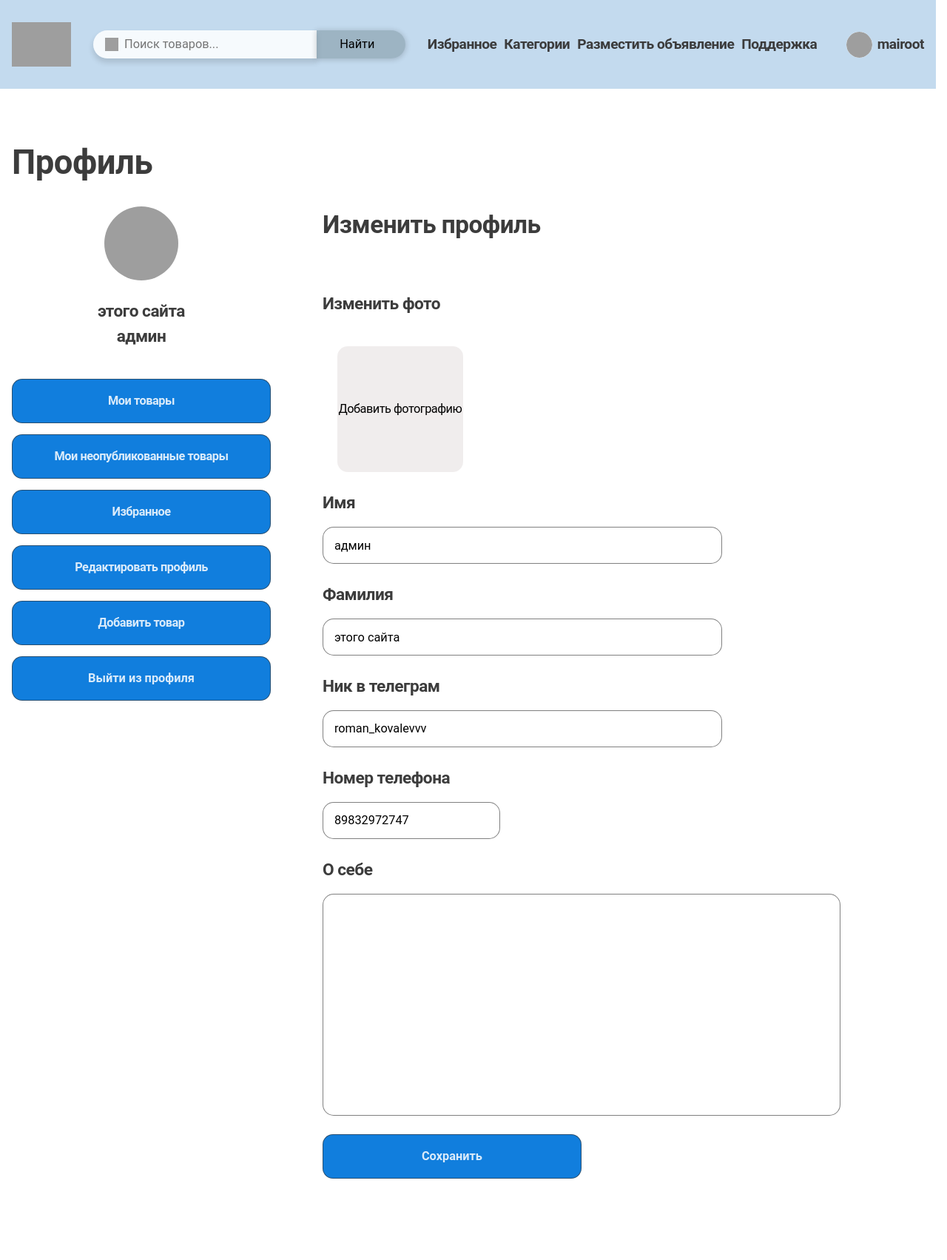
After one commit to RomanKovalev007/maimarket_project, a Django app: page /users/profile/change_data/ in a window 1280 px wide. The commit adds this page. Shown: the whole page at 74% size. Run offline with Django 5.2, Linux system fonts and the light colour scheme; a user stored in the database is signed in; some web fonts are replaced; grey boxes are pictures that could not be loaded.

Commit message:
оформленный профиль

```diff
--- a/goods/models.py
+++ b/goods/models.py
@@ -24,8 +24,9 @@ def upload_to(instance, filename):
         base_name = slugify(instance.name)[:50]  # Ограничиваем длину
         unique_name = f"{base_name}_{unique_name}"
 
-    # Формируем путь: media/products/год/месяц/день/файл
+    # Формируем путь: media/goods/год/месяц/день/файл
     return os.path.join('goods', year, month, day, unique_name)
+
 def translit_to_eng(s: str) -> str:
     d = {'а': 'a', 'б': 'b', 'в': 'v', 'г': 'g', 'д': 'd',
          'е': 'e', 'ё': 'yo', 'ж': 'zh', 'з': 'z', 'и': 'i', 'к': 'k',
--- a/templates/base.html
+++ b/templates/base.html
@@ -43,11 +43,11 @@
 
               <li class="header__menu-item">
                   {% if user.is_authenticated %}
-                  <a class="header__menu-link" href="{% url 'users:my_profile' %}">
+                  <a class="header__menu-link" href="{{ request.user.get_absolute_url }}">
                     <span class="profile">
                     <span class="profile__logo">
                         {% if user.photo %}
-                      <img class="profile__logo-image" src="#" alt="" width="35" height="35">
+                        <img class="profile__logo-image" src="{{ request.user.photo.url }}" alt="" width="35" height="35">
                         {% endif %}
                     </span>
                       <span class="profile__name">{{ request.user.username }}</span>
--- /dev/null
+++ b/templates/base_for_profile.html
@@ -0,0 +1,67 @@
+{% extends 'base.html' %}
+{% load static %}
+
+
+{% block content %}
+<main class="main">
+    <section class="section container">
+        <header class="section__header ">
+            <h1 class="section__header-title h2">Профиль</h1>
+        </header>
+        <div class="section__body">
+            <div class="profile-page" data-js-tabs>
+                <aside class="profile-page__aside">
+                    <div class="profile-page__header">
+                        {% if user.photo %}
+                        <img class="profile-page__image" src="{{ user.photo.url }}" alt="" width="100" height="100">
+                        {% endif %}
+                        <div class="profile-page__character">
+                            <p class="profile-page__last-name h4">{{ user.last_name }}</p>
+                            <p class="profile-page__name h4">{{ user.first_name }}</p>
+                        </div>
+                    </div>
+                    <div class="profile-page__body ">
+                        <div class="tabs">
+                            {% if user == request.user %}
+                            <a href="{{ request.user.get_absolute_url }}" class="tabs__button button button--blue">
+                                Мои товары
+                            </a>
+                            <a href="{% url 'users:profile_not_published' %}" class="tabs__button button button--blue">
+                                Мои неопубликованные товары
+                            </a>
+                            <a href="#" class="tabs__button button button--blue">
+                                Избранное
+                            </a>
+                            <a href="{% url 'users:profile_change_data' %}" class="tabs__button button button--blue">
+                                Редактировать профиль
+                            </a>
+
+                            <a href="{% url 'goods:add_ad' %}" class="tabs__button button button--blue">
+                                Добавить товар
+                            </a>
+                            <form method="post" action="{% url 'users:logout' %}">
+                            {% csrf_token %}
+                            <button type="submit" class="tabs__button button button--blue">
+                                Выйти из профиля
+                            </button>
+                            </form>
+                            {% else %}
+                            <div class="profile-page__body profile-page__body--users">
+                                <a href="https://t.me/{{ user.telegram }}" class="button button--blue">Написать</a>
+                                <button class="button button--green">Позвонить</button>
+                            </div>
+                            {% endif %}
+                        </div>
+                    </div>
+                </aside>
+
+                    <div class="profile-page__main">
+                    <div class="profile-page__main-wrapper">
+                {% block content_user %} {% endblock %}
+                    </div>
+                    </div>
+                </div>
+            </div>
+      </section>
+</main>
+{% endblock %}
--- a/users/forms.py
+++ b/users/forms.py
@@ -1,6 +1,6 @@
 from django import forms
 from django.contrib.auth import get_user_model
-from django.contrib.auth.forms import AuthenticationForm, UserCreationForm
+from django.contrib.auth.forms import AuthenticationForm, UserCreationForm, PasswordChangeForm
 from django.core.exceptions import ValidationError
 
 
@@ -34,3 +34,31 @@ class RegisterForm(UserCreationForm):
             email = self.cleaned_data['email']
             if get_user_model().objects.filter(email=email).exists():
                 raise ValidationError('Пользователь с таким email уже существует')
+
+
+class ProfileUserDataChangeForm(forms.ModelForm):
+
+    class Meta:
+        model = get_user_model()
+
+        fields = ['photo', 'first_name', 'last_name', 'number', 'telegram']
+        labels = {
+            'username': 'Логин',
+            'email': 'E-mail',
+            'first_name': 'Имя',
+            'last_name': 'Фамилия',
+            'number': 'Номер телефона'
+        }
+        widgets = {
+            'first_name': forms.TextInput(attrs={'placeholder': 'Введите имя', 'class': "add-product__name-input"}),
+            'last_name': forms.TextInput(attrs={'placeholder': 'Введите фамилию', 'class': "add-product__name-input"}),
+            'number': forms.NumberInput(attrs={'placeholder': 'Введите номер телефона', 'class': "add-product__name-input", 'id':"add-product__price-input"}),
+            'photo': forms.FileInput(attrs={'class': "add-product__upload-input", 'hidden': True, 'id': "fileInput"}),
+            'telegram': forms.TextInput(attrs={'placeholder': 'Введите ник в телеграмме без @', 'class': "add-product__name-input"}),
+        }
+        # 'hidden': True, 'accept': "image/*"
+
+class UserPasswordChangeForm(PasswordChangeForm):
+    old_password = forms.CharField(label='Старый пароль', widget=forms.PasswordInput(attrs={'placeholder':'Введите старый пароль', 'class': "add-product__name-input"}))
+    new_password1 =forms.CharField(label='Новый пароль', widget=forms.PasswordInput(attrs={'placeholder':'Введите новый пароль', 'class': "add-product__name-input"}))
+    new_password2 = forms.CharField(label='Повтор пароля', widget=forms.PasswordInput(attrs={'placeholder': 'Повторите пароль', 'class': "add-product__name-input"}))
--- /dev/null
+++ b/users/templates/users/edit_profile.html
@@ -0,0 +1,64 @@
+
+{% extends 'base_for_profile.html' %}
+{% load static %}
+
+{% block content_user %}
+
+<div class="edit-profile__wrapper">
+<div class="edit-profile__photo">
+    <h2 class="h3">Изменить профиль</h2>
+    <div class="add-product">
+        <form class="add-product__form" method="post" enctype="multipart/form-data">
+            {% csrf_token %}
+            <div class="add-product__box add-product__box--download-photo">
+                <label class="add-product__box-label h4" for="">Изменить фото</label>
+            <div class="add-product__box-wrapper">
+
+                <div class="add-product__box-inner">
+
+                    <div class="add-product__photo-box add-product__hidden" >
+                        <img class="add-product__image add-product__image--for-profile" id="preview" src=""  width="230" height="230"/>
+                        <button class=" add-product__delete-image cross cross--small cross--red">
+                        </button>
+                    </div>
+                </div>
+
+                <label class="add-product__upload add-product__upload--for-profile">
+                    {{ form.photo }}
+                     <p class="add-product__upload-text add-product__upload-text--for-profile">Добавить фотографию</p>
+                </label>
+            </div>
+            </div>
+            <div class="add-product__box">
+            <label class="h4" for="{{ form.first_name.id_for_label }}">Имя</label>
+                    {{ form.first_name }}
+            </div>
+            <div class="add-product__box">
+            <label class="h4" for="{{ form.last_name.id_for_label }}">Фамилия</label>
+                    {{ form.last_name }}
+            </div>
+            <div class="add-product__box">
+            <label class="h4" for="{{ form.telegram.id_for_label }}">Ник в телеграм</label>
+                    {{ form.telegram }}
+            </div>
+
+            <div class="add-product__box">
+            <label class="add-product__title h4" for="{{ form.number.id_for_label }}">Номер телефона</label>
+            <div class="add-product__price-wrapper">
+                {{ form.number }}
+            </div>
+            </div>
+            <div class="add-product__box">
+                 <label class="add-product__title h4" for="userInfo">О себе</label>
+                 <textarea class="add-product__area" name="description" id="userInfo"></textarea>
+            </div>
+            <div class="add-product__buttons">
+             <button class="add-product__button button button--blue" type="submit">Сохранить</button>
+            </div>
+        </form>
+    </div>
+
+</div>
+</div>
+
+{% endblock %}
--- a/users/urls.py
+++ b/users/urls.py
@@ -1,5 +1,5 @@
 from django.contrib.auth.views import LogoutView, PasswordResetView, PasswordResetDoneView, PasswordResetCompleteView, \
-    PasswordResetConfirmView
+    PasswordResetConfirmView, PasswordChangeDoneView
 
 from . import views
 from django.urls import path, reverse_lazy
@@ -7,6 +7,12 @@ from django.urls import path, reverse_lazy
 app_name = 'users'
 
 urlpatterns = [
+    path('profile/<int:user_id>/', views.profile_goods, name='profile'),
+    path('profile/not_published/', views.profile_unpublished_goods, name='profile_not_published'),
+    path('profile/change_data/', views.edit_profile, name='profile_change_data'),
+    path('profile/change_password/', views.UserPasswordChange.as_view(), name='password_change'),
+    path('profile/change_password/done/',
+         PasswordChangeDoneView.as_view(template_name='users/password_change_done.html'), name='password_change_done'),
     path('my_profile/', views.my_profile, name='my_profile'),
     path('login/', views.LoginUser.as_view(), name='login'),
     path('logout/', LogoutView.as_view(), name='logout'),
--- a/users/views.py
+++ b/users/views.py
@@ -1,9 +1,11 @@
-from django.contrib.auth.views import LoginView
-from django.shortcuts import render
+from django.contrib.auth import get_user_model
+from django.contrib.auth.views import LoginView, PasswordChangeView
+from django.shortcuts import render, get_object_or_404, redirect
 from django.urls import reverse_lazy
 from django.views.generic import CreateView
 
-from users.forms import LoginUserForm, RegisterForm
+from goods.models import Goods
+from users.forms import LoginUserForm, RegisterForm, ProfileUserDataChangeForm, UserPasswordChangeForm
 
 
 class LoginUser(LoginView):
@@ -21,5 +23,43 @@ class RegisterUser(CreateView):
 def register_done(request):
     return render(request, 'users/register_done.html')
 
+def profile_goods(request, user_id):
+    user = get_object_or_404(get_user_model(), id=user_id)
+    ads = Goods.objects.filter(seller=user, is_published=1)
+    data = {'ads': ads,
+            'user': user,
+            'title': f'Профиль {user.username}'}
+    return render(request, 'users/profile.html', data)
+
+def edit_profile(request):
+    user = request.user
+
+    if request.method == 'POST':
+        form = ProfileUserDataChangeForm(request.POST, request.FILES, instance=user)
+        if form.is_valid():
+            form.save()
+            return redirect('users:profile', user_id=request.user.id)
+    else:
+        form = ProfileUserDataChangeForm(instance=user)
+
+    context = {
+        'form': form,
+        'user': user,
+        'title': 'Редактирование профиля'
+    }
+
+    return render(request, 'users/edit_profile.html', context)
+
+def profile_unpublished_goods(request):
+    ads = Goods.objects.filter(seller=request.user, is_published=0)
+    data = {'ads': ads, 'title': f'Профиль {request.user.username}'}
+    return render(request, 'users/profile.html', data)
+
+class UserPasswordChange(PasswordChangeView):
+    form_class = UserPasswordChangeForm
+    success_url = reverse_lazy('users:password_change_done')
+    extra_context = {'title': 'Изменение пароля'}
+    template_name = 'users/password_change.html'
+
 def my_profile(request):
     return render(request, 'users/my_profile.html')
```
Also changed, not shown: users/models.py (+26 -1 lines), users/templates/users/profile.html (added, +53 -0 lines), db.sqlite3.
